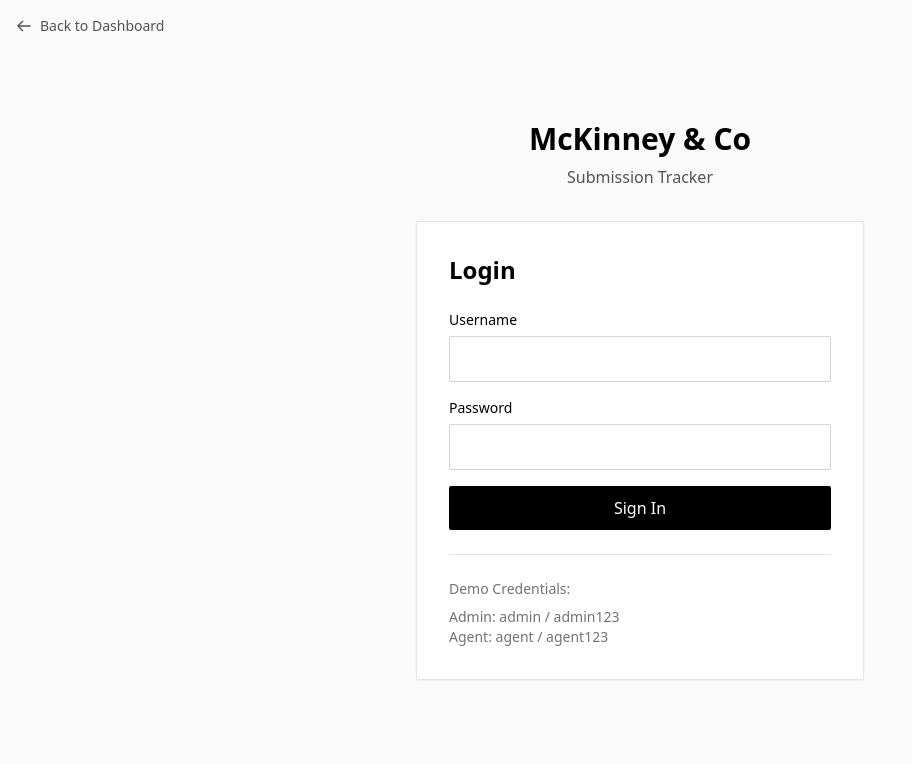
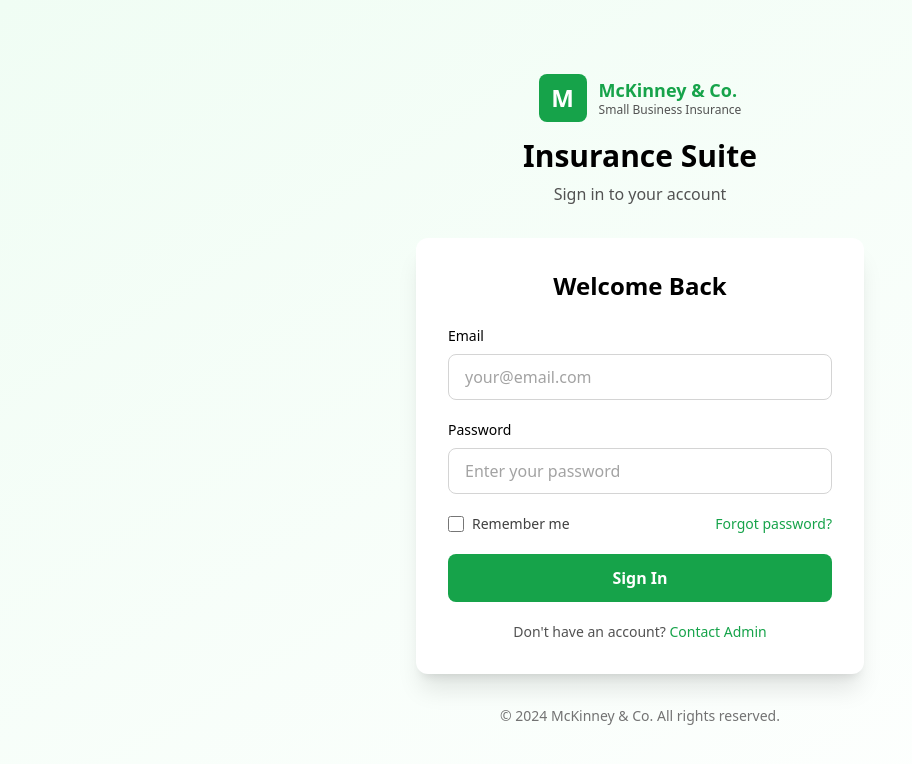
Before and after one commit to rohit546/Carrier-Submission-Tracker-System-For-insurance-agency, a Next.js app: page / in a window 1280 px wide. Shown: the top 764 px of the page, without its empty margins (0-912 px from the left). Built offline with nearby package versions, Linux system fonts and the light colour scheme; no server answers.

Commit message:
Redesign login page to match wireframe design

```diff
--- a/components/LoginForm.tsx
+++ b/components/LoginForm.tsx
@@ -6,6 +6,7 @@
 export default function LoginForm() {
   const [username, setUsername] = useState('');
   const [password, setPassword] = useState('');
+  const [rememberMe, setRememberMe] = useState(false);
   const [error, setError] = useState('');
   const [loading, setLoading] = useState(false);
   const router = useRouter();
@@ -41,74 +42,100 @@
   };
 
   return (
-    <div className="min-h-screen flex items-center justify-center bg-gray-50 px-4 relative">
-      {/* Back to Dashboard Button */}
-      <a
-        href="https://deployment-delta-eight.vercel.app/"
-        className="absolute top-4 left-4 flex items-center gap-2 text-gray-600 hover:text-black transition-colors text-sm"
-      >
-        <svg xmlns="http://www.w3.org/2000/svg" className="h-4 w-4" fill="none" viewBox="0 0 24 24" stroke="currentColor">
-          <path strokeLinecap="round" strokeLinejoin="round" strokeWidth={2} d="M10 19l-7-7m0 0l7-7m-7 7h18" />
-        </svg>
-        Back to Dashboard
-      </a>
-
-      <div className="max-w-md w-full">
+    <div className="min-h-screen bg-gradient-to-br from-green-50 to-white flex items-center justify-center p-4">
+      <div className="w-full max-w-md">
+        {/* Logo/Brand */}
         <div className="text-center mb-8">
-          <h1 className="text-3xl font-bold text-black mb-2">McKinney & Co</h1>
-          <p className="text-gray-600">Submission Tracker</p>
+          <div className="inline-flex items-center justify-center mb-4">
+            <div className="w-12 h-12 bg-green-600 rounded-lg flex items-center justify-center mr-3">
+              <span className="text-white font-bold text-2xl">M</span>
+            </div>
+            <div className="text-left">
+              <h1 className="text-lg font-bold text-green-600 leading-tight">McKinney & Co.</h1>
+              <p className="text-xs text-gray-600 leading-tight">Small Business Insurance</p>
+            </div>
+          </div>
+          <h1 className="text-3xl font-bold text-black mb-2">Insurance Suite</h1>
+          <p className="text-gray-600">Sign in to your account</p>
         </div>
 
-        <div className="card p-8">
-          <h2 className="text-2xl font-semibold text-black mb-6">Login</h2>
+        {/* Login Card */}
+        <div className="bg-white rounded-xl shadow-xl border-0 p-8">
+          <h2 className="text-2xl font-bold text-black mb-6 text-center">Welcome Back</h2>
 
-          <form onSubmit={handleSubmit} className="space-y-4">
+          <form onSubmit={handleSubmit} className="space-y-5">
             {error && (
-              <div className="bg-red-50 border border-red-200 text-red-700 px-4 py-3 rounded-sm">
+              <div className="bg-red-50 border border-red-200 text-red-700 px-4 py-3 rounded-lg text-sm">
                 {error}
               </div>
             )}
 
             <div>
-              <label className="block text-sm font-medium text-black mb-1.5">
-                Username
+              <label className="block text-sm font-medium text-black mb-2">
+                Email
               </label>
               <input
                 type="text"
                 value={username}
                 onChange={(e) => setUsername(e.target.value)}
-                className="input-field"
+                placeholder="your@email.com"
+                className="w-full px-4 py-2.5 border border-gray-300 rounded-lg focus:outline-none focus:ring-2 focus:ring-green-600 focus:border-transparent"
                 required
               />
             </div>
 
             <div>
-              <label className="block text-sm font-medium text-black mb-1.5">
+              <label className="block text-sm font-medium text-black mb-2">
                 Password
               </label>
               <input
                 type="password"
                 value={password}
                 onChange={(e) => setPassword(e.target.value)}
-                className="input-field"
+                placeholder="Enter your password"
+                className="w-full px-4 py-2.5 border border-gray-300 rounded-lg focus:outline-none focus:ring-2 focus:ring-green-600 focus:border-transparent"
                 required
               />
+            </div>
+
+            <div className="flex items-center justify-between">
+              <div className="flex items-center">
+                <input
+                  type="checkbox"
+                  id="remember"
+                  checked={rememberMe}
+                  onChange={(e) => setRememberMe(e.target.checked)}
+                  className="w-4 h-4 border-gray-300 rounded text-green-600 focus:ring-green-600"
+                />
+                <label htmlFor="remember" className="ml-2 text-sm text-gray-700">
+                  Remember me
+                </label>
+              </div>
+              <a href="#" className="text-sm text-green-600 hover:text-green-700 font-medium">
+                Forgot password?
+              </a>
             </div>
 
             <button
               type="submit"
               disabled={loading}
-              className="btn-primary w-full"
+              className="w-full bg-green-600 hover:bg-green-700 text-white font-semibold py-3 rounded-lg transition-colors disabled:opacity-50 disabled:cursor-not-allowed"
             >
               {loading ? 'Signing in...' : 'Sign In'}
             </button>
+
+            <div className="text-center text-sm text-gray-600 mt-4">
+              Don't have an account?{' '}
+              <a href="#" className="text-green-600 hover:text-green-700 font-medium">
+                Contact Admin
+              </a>
+            </div>
           </form>
+        </div>
 
-          <div className="mt-6 pt-6 border-t border-gray-200 text-sm text-gray-500">
-            <p className="mb-2">Demo Credentials:</p>
-            <p>Admin: admin / admin123</p>
-            <p>Agent: agent / agent123</p>
-          </div>
+        {/* Copyright */}
+        <div className="text-center mt-8 text-sm text-gray-500">
+          © 2024 McKinney & Co. All rights reserved.
         </div>
       </div>
     </div>
```
